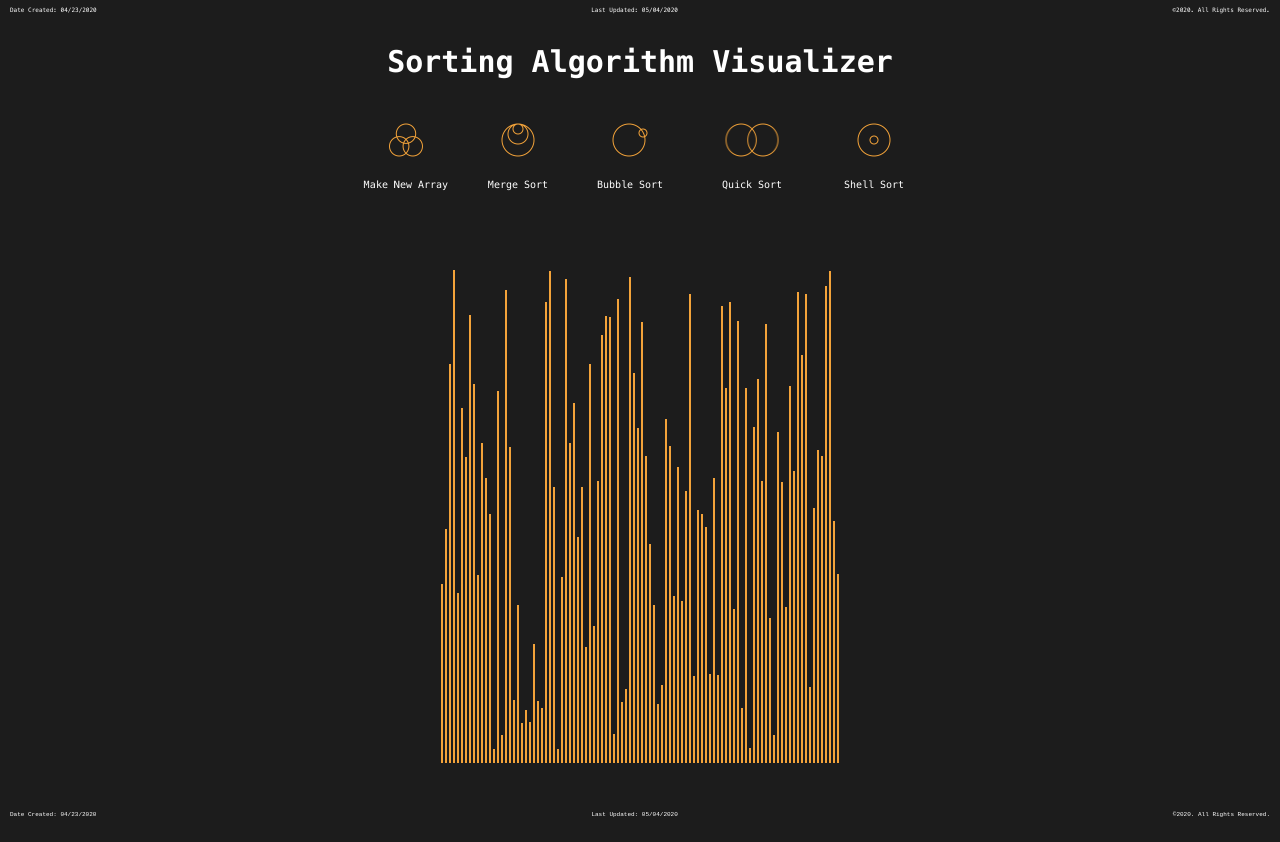
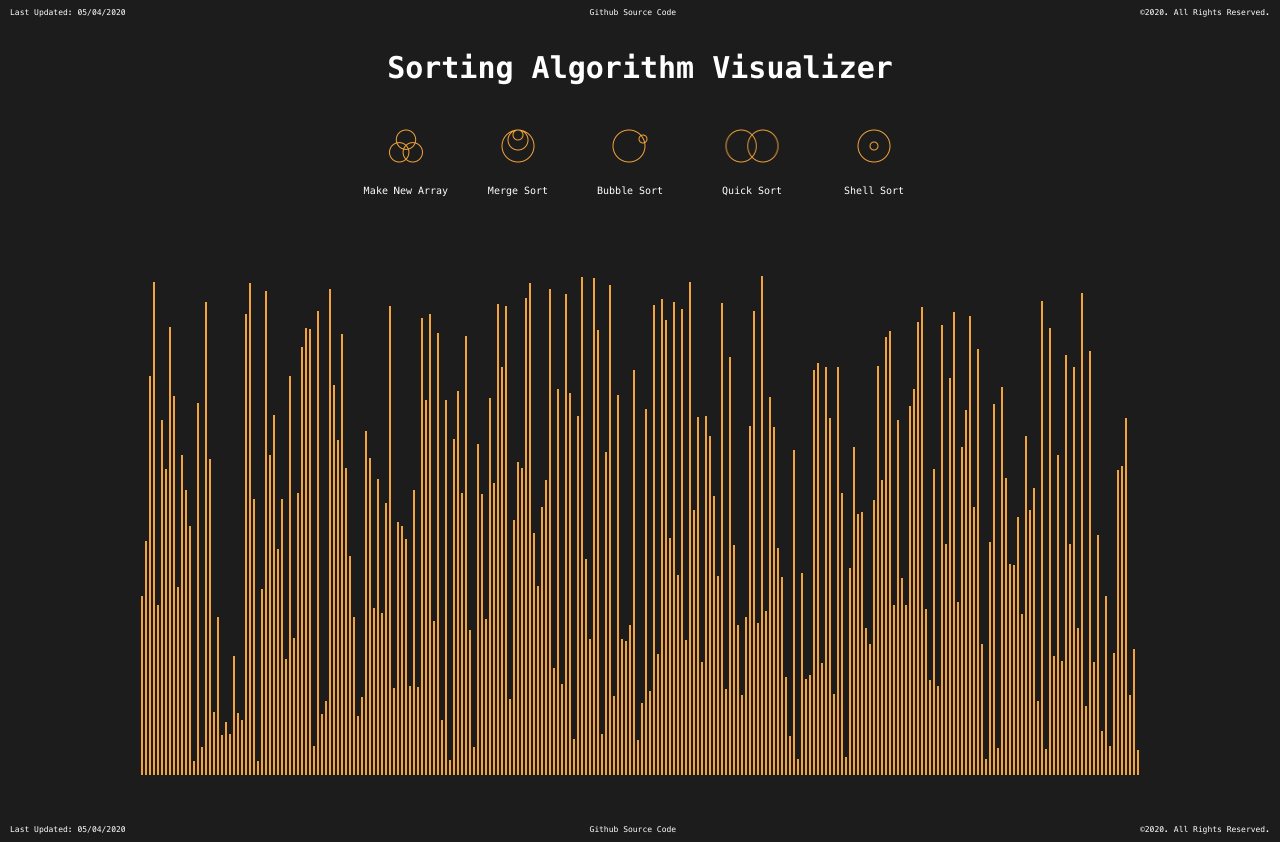
Before and after one commit to liamliam2020/sorting-visualizer, a React (Create React App) app: page / in a window 1280 px wide. Built offline with nearby package versions, Linux system fonts and the light colour scheme.

Commit message:
final UI improvements

```diff
--- a/src/SortingVisualizer/SortingVisualizer.css
+++ b/src/SortingVisualizer/SortingVisualizer.css
@@ -73,7 +73,7 @@ body {
   display: flex;
   justify-content: space-between;
   color: white;
-  font-size: 6px;
+  font-size: 8px;
 }
 
 #footer-text {
@@ -82,7 +82,7 @@ body {
   color: white;
   bottom: 0;
   padding-top: 3%;
-  font-size: 6px;
+  font-size: 8px;
 }
 
 .wrapper {
@@ -108,9 +108,17 @@ body {
 
 footer {
   flex-shrink: 0;
-  font-size: 8px;
   padding-left: 10px;
   padding-right: 10px;
-  font-family: monospace;
+  font-family: menlo;
   background-color: #1c1c1c;
 }
+
+a {
+  color: white;
+  text-decoration: none;
+}
+
+a:hover {
+  color: #f3a33a;
+}
--- a/src/SortingVisualizer/SortingVisualizer.jsx
+++ b/src/SortingVisualizer/SortingVisualizer.jsx
@@ -6,10 +6,10 @@ import { getShellSortAnimations } from "../SortingAlgorithms/ShellSort.js";
 import "./SortingVisualizer.css";
 
 // Change this value for the speed of the animations.
-const ANIMATION_SPEED_MS = 10;
+const ANIMATION_SPEED_MS = 3;
 
 // Change this value for the number of bars (value) in the array.
-const NUMBER_OF_ARRAY_BARS = 100; //must be even or shell has issues
+const NUMBER_OF_ARRAY_BARS = 250; //must be even or shell has issues
 
 // This is the main color of the array bars.
 const PRIMARY_COLOR = "#f3a33a";
@@ -150,8 +150,12 @@ export default class SortingVisualizer extends React.Component {
         <div className="body">
           <header className="header">
             <div id="heading-text">
-              <p> Date Created: 04/23/2020 </p>
               <p> Last Updated: 05/04/2020 </p>
+              <p>
+                <a href="https://github.com/liamliam2020/sorting-visualizer/tree/master">
+                  Github Source Code
+                </a>
+              </p>
               <p> &copy;2020. All Rights Reserved. </p>
             </div>
           </header>
@@ -228,8 +232,12 @@ export default class SortingVisualizer extends React.Component {
           </div>
           <footer className="footer">
             <div id="footer-text">
-              <p> Date Created: 04/23/2020 </p>
               <p> Last Updated: 05/04/2020 </p>
+              <p>
+                <a href="https://github.com/liamliam2020/sorting-visualizer/tree/master">
+                  Github Source Code
+                </a>
+              </p>
               <p> &copy;2020. All Rights Reserved. </p>
             </div>
           </footer>
```
